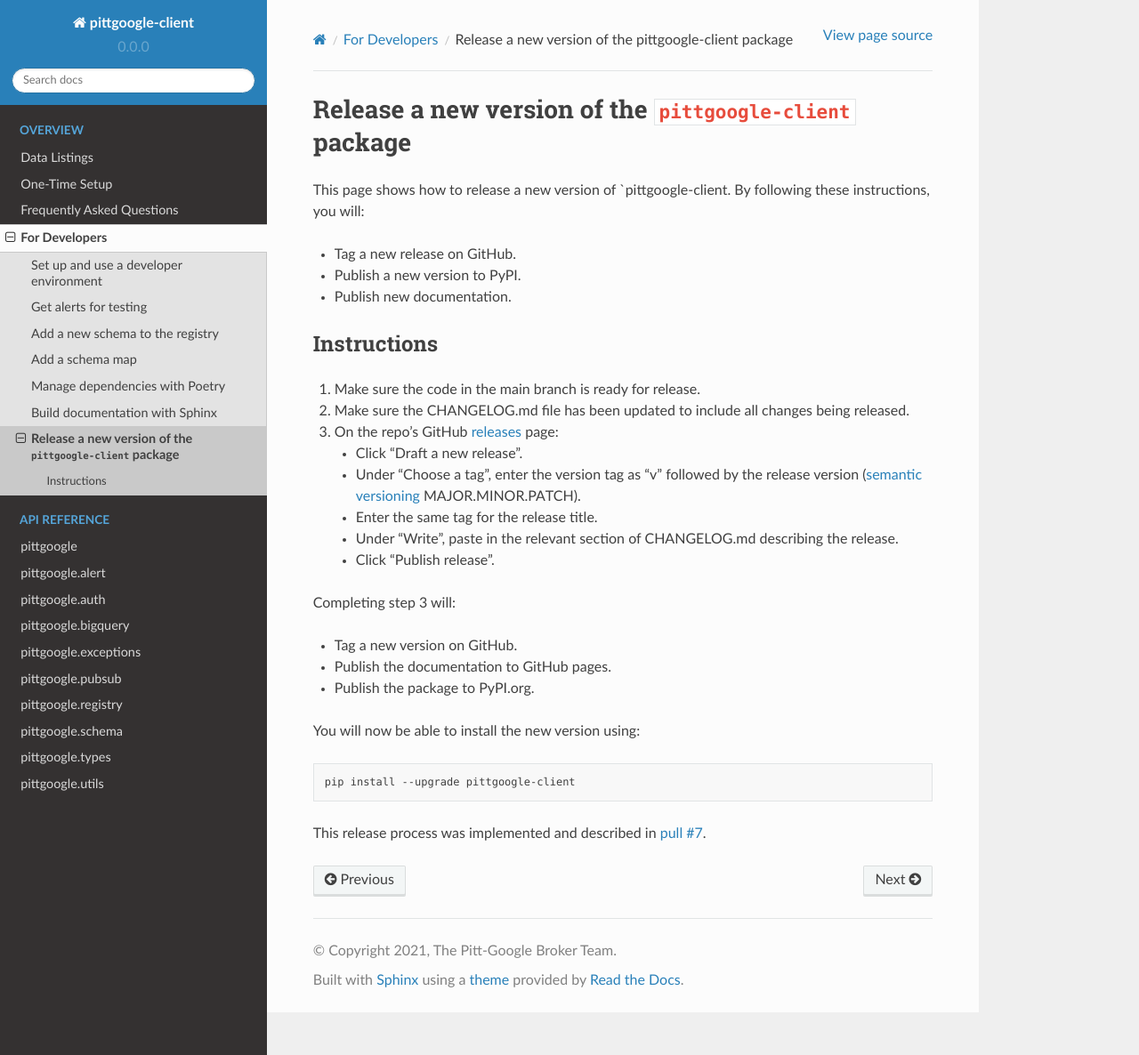
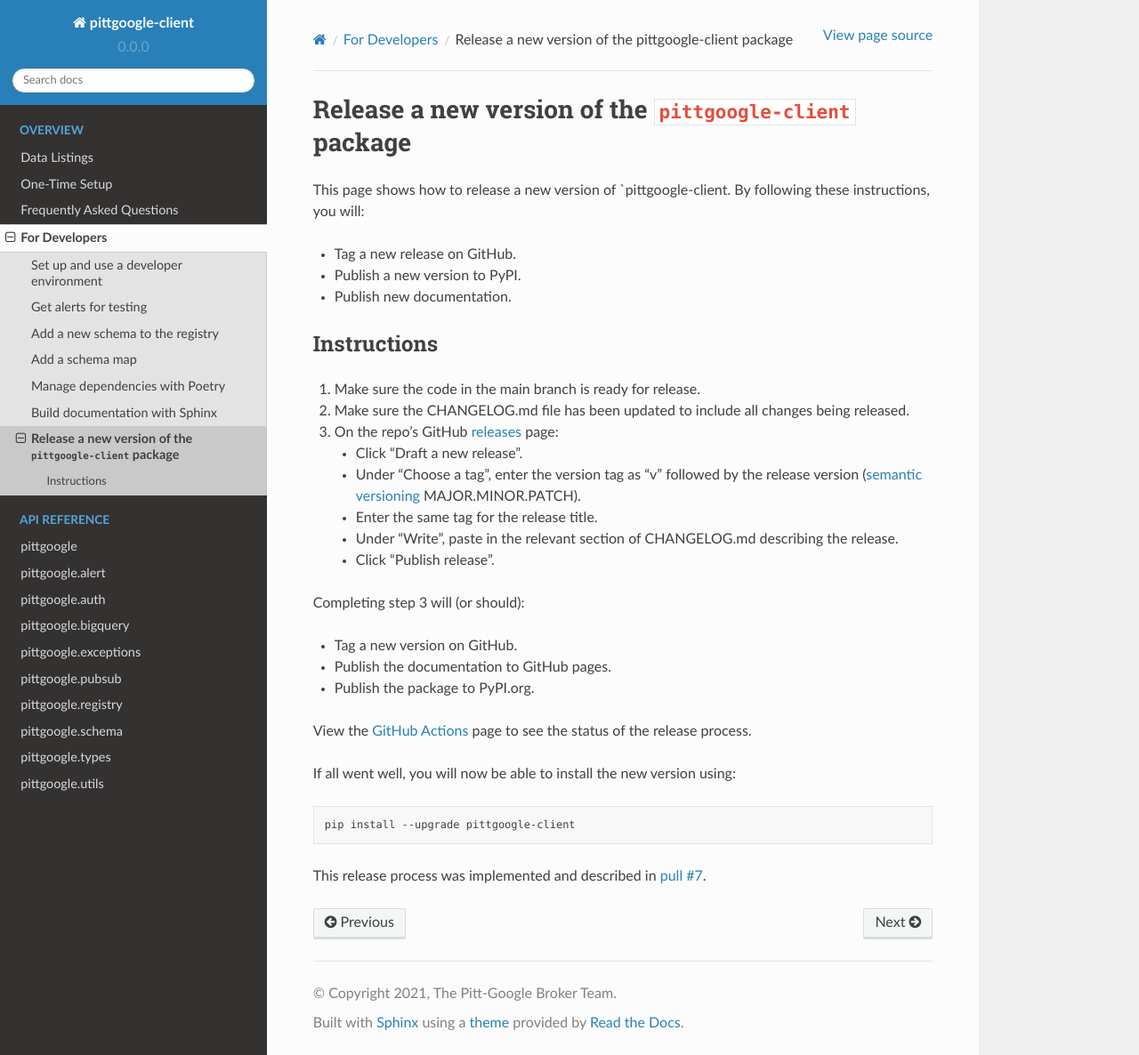
Before and after one commit to mwvgroup/pittgoogle-client, a Sphinx documentation site: the page built from docs/source/for-developers/release-new-version.md, in a window 1280 px wide and 1186 px high. Shown: the whole window at 89% size. Built offline with Sphinx 7.4.7 and the Read the Docs theme 2.0.0, drawn with Linux system fonts in a browser that asks for light colours.

Commit message:
Loosen `astropy` version restriction (#51)
* loosen astropy version restriction to ">=5.3"

* fixup docs

* prep release v0.3.8. update CHANGELOG.

````diff
--- a/docs/source/for-developers/release-new-version.md
+++ b/docs/source/for-developers/release-new-version.md
@@ -21,13 +21,16 @@
     - Under "Write", paste in the relevant section of CHANGELOG.md describing the release.
     - Click "Publish release".
 
-Completing step 3 will:
+Completing step 3 will (or should):
 
 - Tag a new version on GitHub.
 - Publish the documentation to GitHub pages.
 - Publish the package to PyPI.org.
 
-You will now be able to install the new version using:
+View the [GitHub Actions](https://github.com/mwvgroup/pittgoogle-client/actions) page to see the
+status of the release process.
+
+If all went well, you will now be able to install the new version using:
 
 ```bash
 pip install --upgrade pittgoogle-client
--- a/pyproject.toml
+++ b/pyproject.toml
@@ -30,7 +30,7 @@
 # https://python-poetry.org/docs/dependency-specification/#git-dependencies
 python = "^3.9"
 attrs = ">=23.1"
-astropy = ">=6.0"
+astropy = ">=5.3"  # v<6.0.0 required by supernnova 3.0.1
 fastavro = ">=1.7.4"
 google-auth-oauthlib = ">=1.0"
 google-cloud-bigquery = ">=3.11.2"
````
Also changed, not shown: CHANGELOG.md (+7 -0 lines), 1 other file.
